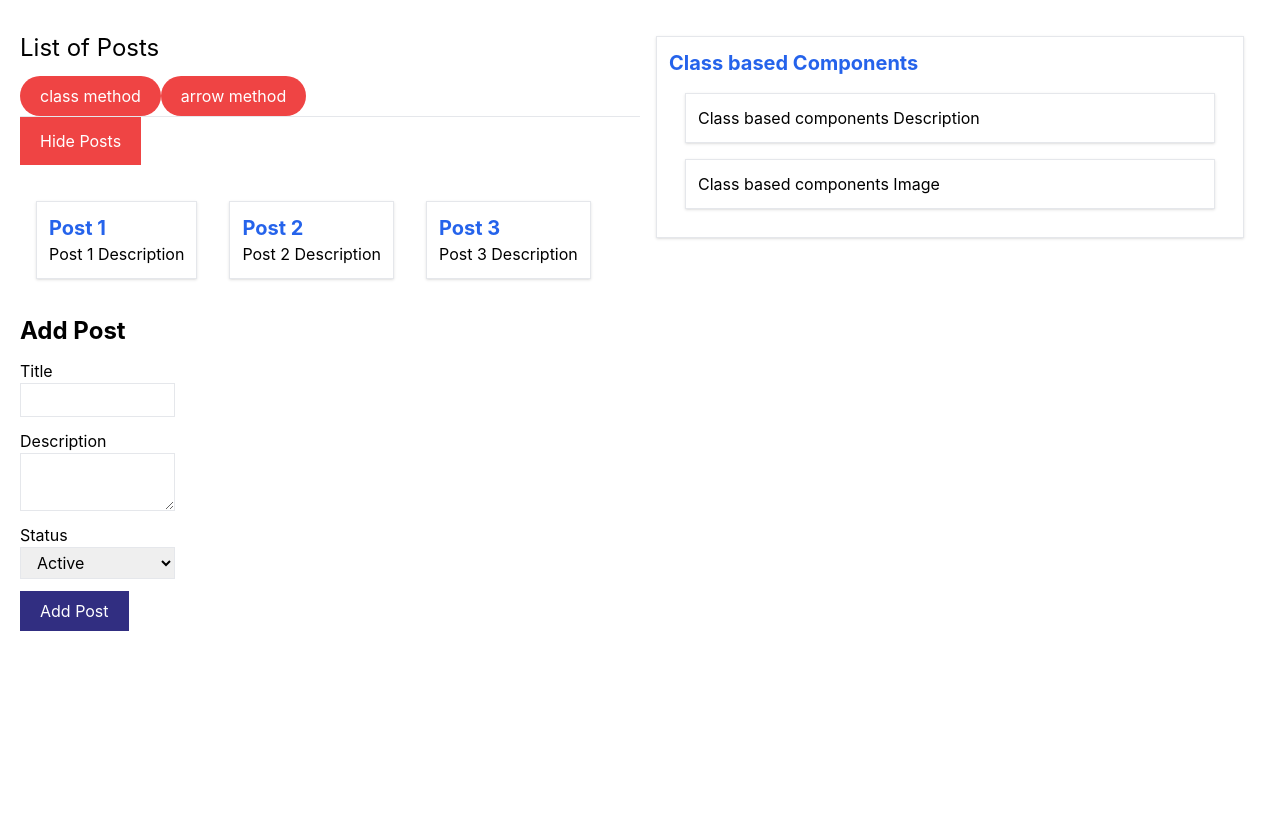
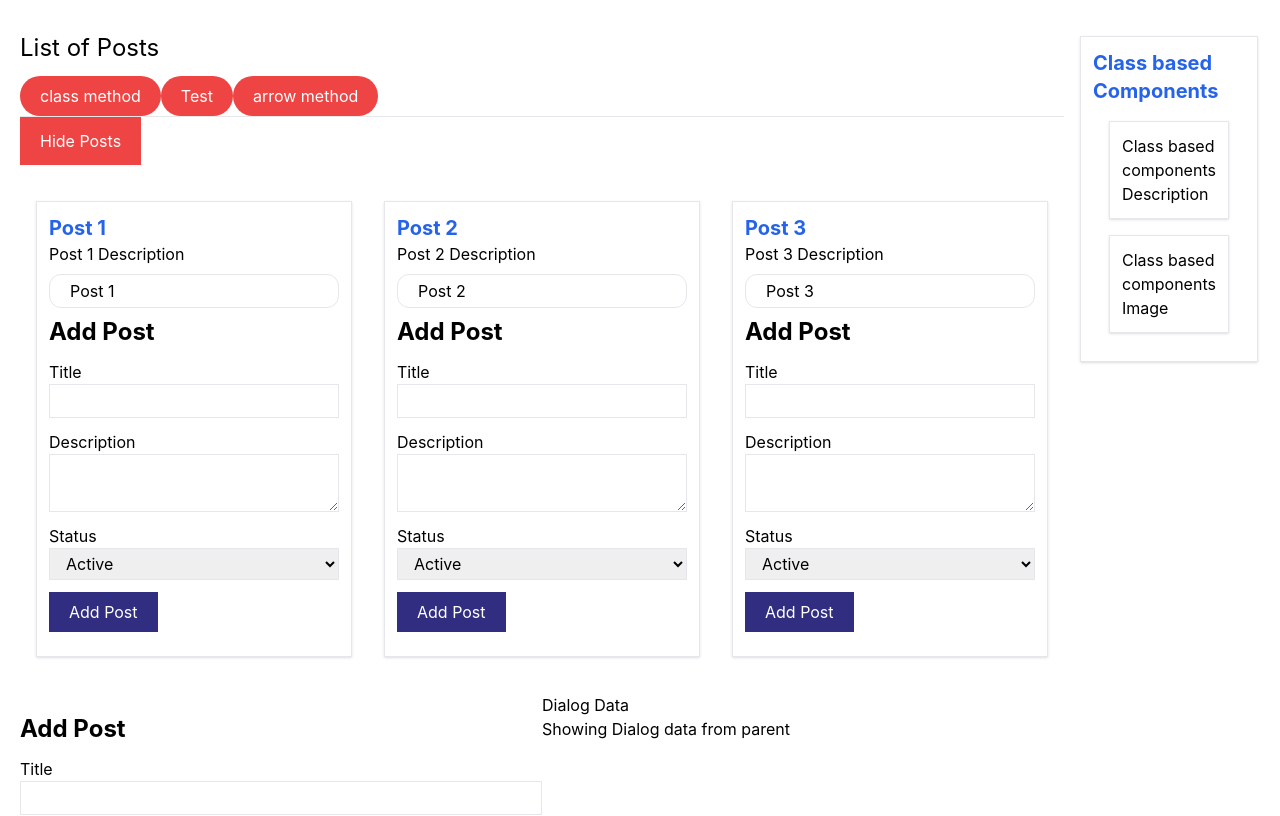
Before and after one commit to babumiya435/react-js, a React (Create React App) app in the folder React-App/my-app/: page / in a window 1280 px wide. Shown: the top 816 px of the page. Built offline with nearby package versions, Linux system fonts and the light colour scheme.

Commit message:
react-code-22

```diff
--- a/React-App/my-app/src/components/AddPost/AddPost.js
+++ b/React-App/my-app/src/components/AddPost/AddPost.js
@@ -9,8 +9,8 @@ class AddPost extends Component {
 
     // Controlled Component
     addPostHandler = (e)=>{
+        alert('A name was submitted: ' + JSON.stringify(this.state));
         e.preventDefault();
-        console.log(this.state);
     }
     textChange = (title,e)=>{
         this.setState({
@@ -33,13 +33,13 @@ class AddPost extends Component {
                         <label className="block">
                             Title
                         </label>
-                        <input onChange={this.textChange.bind(this,"title")} type="text" value={this.state.title} className="px-3 py-1 block w-1/4 border border-grey-600 focus:outline-none focus:border-red-600"/>
+                        <input onChange={this.textChange.bind(this,"title")} type="text" value={this.state.title} className="px-3 py-1 block w-full border border-grey-600 focus:outline-none focus:border-red-600"/>
                     </div>
                     <div className="my-3">
                         <label className="block">
                             Description
                         </label>
-                       <textarea onChange={this.textChange.bind(this,"description")} value={this.state.description} className="px-3 py-1 block w-1/4 border border-grey-600 focus:outline-none focus:border-red-600">
+                       <textarea onChange={this.textChange.bind(this,"description")} value={this.state.description} className="px-3 py-1 block w-full border border-grey-600 focus:outline-none focus:border-red-600">
 
                        </textarea>
                     </div>
@@ -47,7 +47,7 @@ class AddPost extends Component {
                         <label className="block">
                             Status
                         </label>
-                        <select onChange={this.textChange.bind(this,"status")} value={this.state.status} className="px-3 py-1 block w-1/4 border border-grey-600 focus:outline-none focus:border-red-600">
+                        <select onChange={this.textChange.bind(this,"status")} value={this.state.status} className="px-3 py-1 block w-full border border-grey-600 focus:outline-none focus:border-red-600">
                             <option value='active'>
                                 Active
                             </option>
--- /dev/null
+++ b/React-App/my-app/src/components/Dialog/Dialog.js
@@ -0,0 +1,16 @@
+import { Component } from "react";
+
+class Dialog extends Component {
+    render(){
+        return (
+            <div>
+                Dialog Data
+                <div>
+                    {this.props.children}
+                </div>
+            </div>
+        )
+    }
+}
+
+export default Dialog;
--- a/React-App/my-app/src/components/Posts/Posts.js
+++ b/React-App/my-app/src/components/Posts/Posts.js
@@ -1,5 +1,6 @@
 import { Component } from "react";
 import AddPost from "../AddPost/AddPost";
+import Dialog from "../Dialog/Dialog";
 import Singlepost from "../Singlepost/Singlepost";
 
 class Posts extends Component {
@@ -45,6 +46,14 @@ class Posts extends Component {
             showposts: !this.state.showposts
         })
     }
+    titleChangeHander = (id, e)=>{
+        const posts = [...this.state.posts];
+        const postIndex = this.state.posts.findIndex(post => id === post.id)
+        posts[postIndex].title = e.target.value;
+        this.setState({
+            posts,
+        })
+    }
     getPosts(){
         if(!this.state.showposts) return null;
         // using map method
@@ -53,21 +62,43 @@ class Posts extends Component {
         // using for loop
         for (let post of this.state.posts) {
             posts.push(
-                <Singlepost key={post.id} title={post.title} description={post.description} />
+                <Singlepost titleChange = {this.titleChangeHander.bind(this,post.id)} key={post.id} title={post.title} description={post.description} />
             )
         }
 
         // we can also use map inside JSX
         return (<div className="flex my-5">
             {
+                // using bind method we are creating copy of function with its this context and sending the function to the child to call with the parent context or sent contect
                 this.state.posts.map((post) => {
-                    return <Singlepost key={post.id} title={post.title} description={post.description} />
+                    // return (<Singlepost
+                    // titleChange={this.titleChangeHander.bind(this, post.id)}  // passing call back function to child
+                    // key={post.id}
+                    // title={post.title}
+                    // description={post.description} />)
+                     return   (<Singlepost
+                            key={post.id}
+                            title={post.title}
+                            description={post.description}
+                            addPost = {<AddPost/>}
+                            >
+                                {/* passing content to child and use it as {props.children} */}
+                            <div className="my-2">
+                                <input type='text'
+                                    value={post.title}
+                                    onChange={this.titleChangeHander.bind(this, post.id)}
+                                    className="px-5 py-1 rounded-xl border border-grey-500" />
+                            </div>
+                        </Singlepost>)
                 })
             }
         </div>)
         // return (<div className="flex my-5">
         //     {posts}
         // </div>)
+    }
+    test = (data)=>{
+        console.group(this,data)
     }
 
     render(){
@@ -114,6 +145,11 @@ class Posts extends Component {
                         class method
                     </button>
                     <button
+                        onClick={this.test.bind('test')}
+                        className="px-5 py-2 bg-red-500 rounded-3xl text-white">
+                        Test
+                    </button>
+                    <button
                         onClick={this.updateArrow.bind(this,"title update 3")}
                         className="px-5 py-2 bg-red-500 rounded-3xl text-white">
                         arrow method
@@ -157,9 +193,19 @@ class Posts extends Component {
                     </div>)}
                 {/* gettign data or JSX as function return */}
                 {this.getPosts()}
-                <div className="my-5">
-                    <AddPost />
+                <div className="flex">
+                    <div className="my-5 flex-1 w-full">
+                        <AddPost />
+                    </div>
+                    <div className="flex-1">
+                        <Dialog>
+                            <div>
+                                Showing Dialog data from parent
+                            </div>
+                        </Dialog>
+                    </div>
                 </div>
+
             </div>
 
         )
--- a/React-App/my-app/src/components/Singlepost/Singlepost.js
+++ b/React-App/my-app/src/components/Singlepost/Singlepost.js
@@ -10,6 +10,18 @@ class Singlepost extends Component {
                 <div>
                     {this.props.description}
                 </div>
+                {/* <div className="my-2">
+                    <input type='text'
+                        value={this.props.title}
+                        onChange = {this.props.titleChange}
+                        className="px-5 py-1 rounded-xl border border-grey-500" />
+                </div> */}
+                <div className="my-2">
+                    {this.props.children}
+                </div>
+                <div className="my-2">
+                    {this.props.addPost}
+                </div>
             </div>
         )
     }
```
